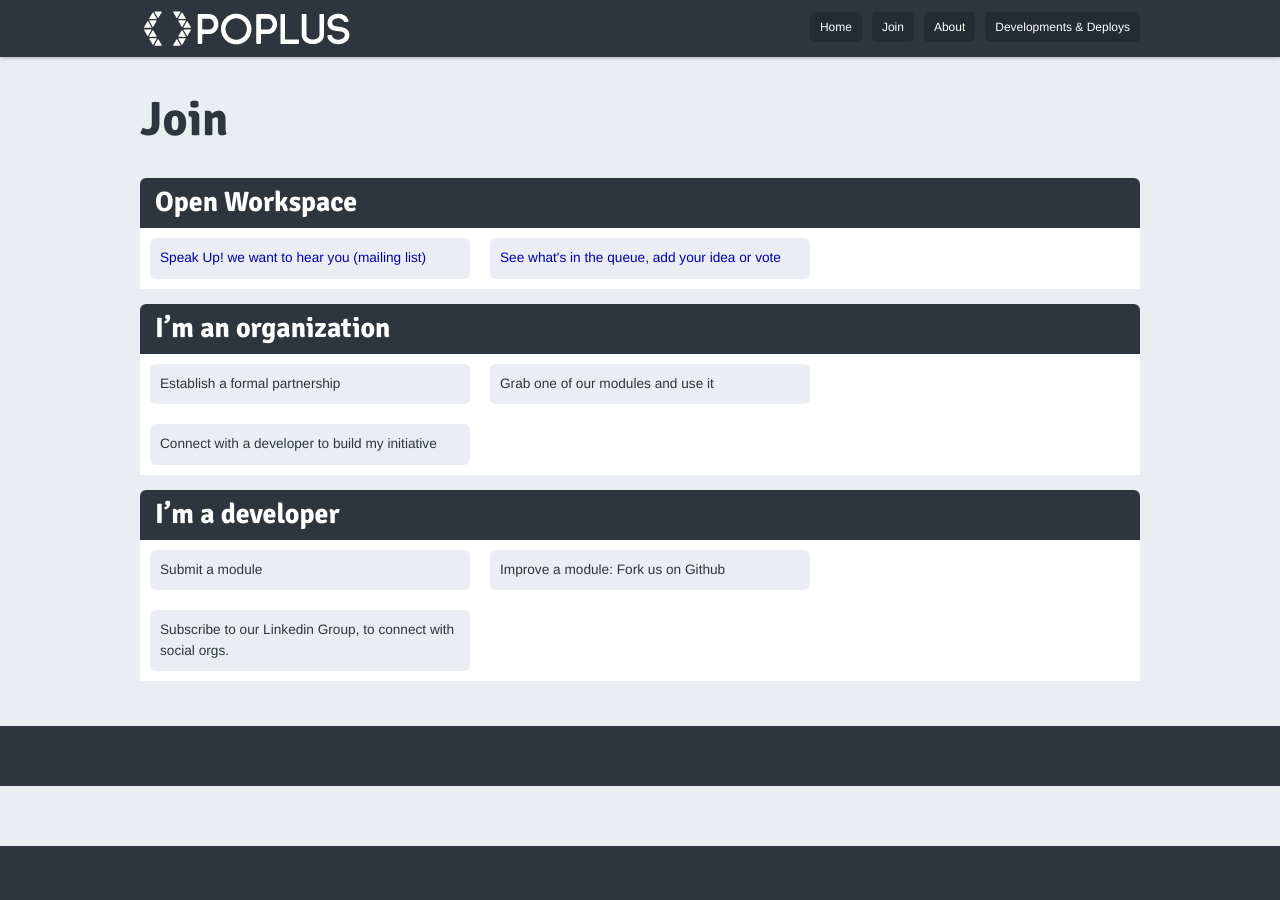
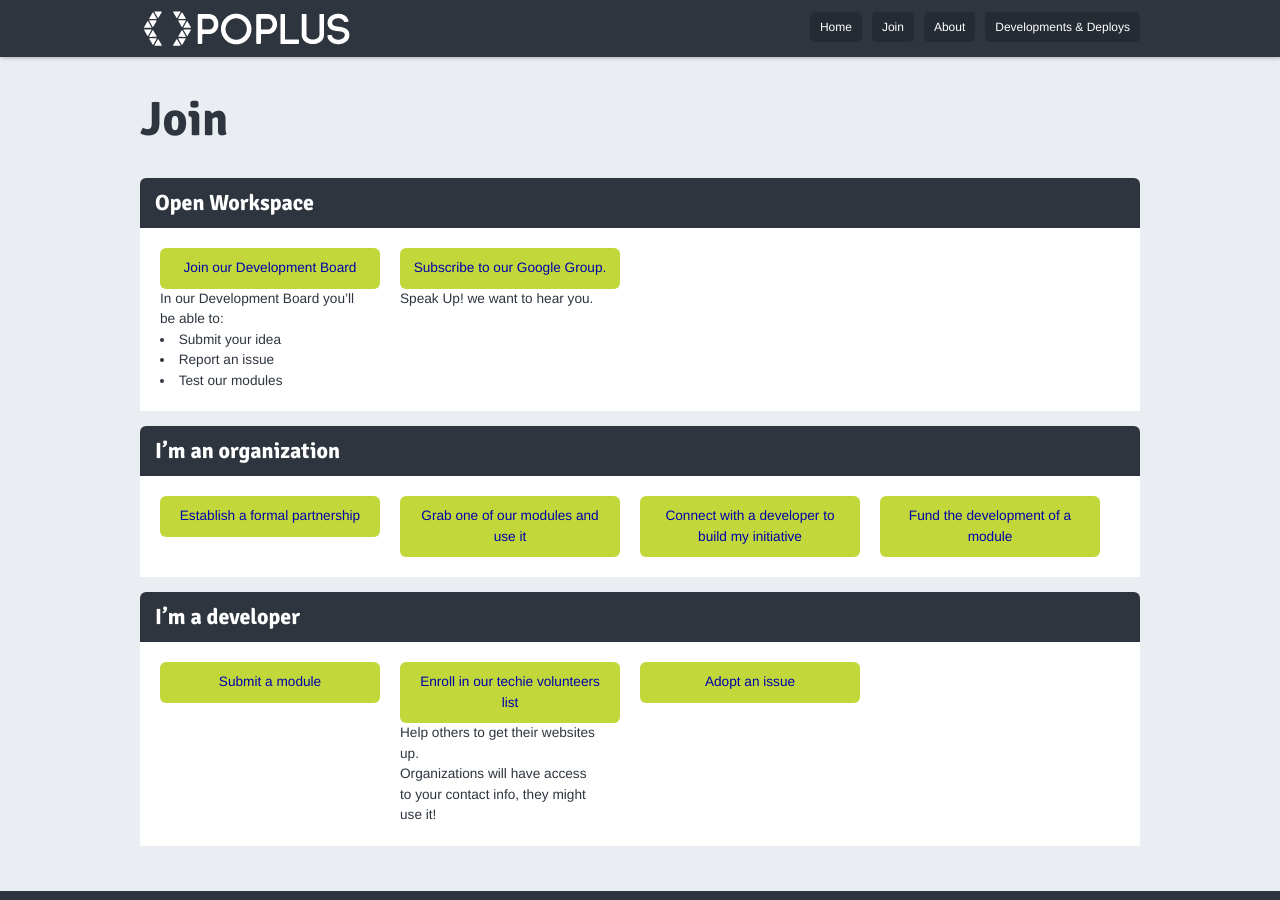
Before and after one commit to poplus/home-poplus, a Jekyll site: the page built from join/index.html, in a window 1280 px wide and 900 px high. Built offline with Jekyll 4.4.1, drawn with Linux system fonts in a browser that asks for light colours; Markdown is read by kramdown in place of the engine named in the settings.

Commit message:
Join buttons.

```diff
--- a/_config.yml
+++ b/_config.yml
@@ -6,8 +6,8 @@ auto: true
 name: Poplus
 author: Fundación Ciudadano Inteligente
 featured-image: //images/post/
-# url: http://beta.poplus.ciudadanointeligente.org
-url: http://localhost:4000
+url: http://beta.poplus.ciudadanointeligente.org
+# url: http://localhost:4000
 description: Poplus project.
 twitter: ciudadanoi
 github: ciudadanointeligente
--- a/join/index.html
+++ b/join/index.html
@@ -4,20 +4,28 @@ title: Join Poplus
 ---
 
 	  <h1>Join</h1>
+
 	  <div class="join">
 	  	<h2>Open Workspace</h2>
-	  	<div><a href="group.md">Speak Up! we want to hear you (mailing list)</a></div>
-	  	<div><a href="https://trello.com/b/5gGF4xrJ/poplus-development">See what's in the queue, add your idea or vote</a></div>
+	  	<div class="join-box">
+		  	<a href="https://trello.com/b/5gGF4xrJ/poplus-development"><div class="join-bt">Join our Development Board</div></a>
+		  	In our Development Board you’ll be able to:<li>Submit your idea</li><li>Report an issue</li><li>Test our modules</li>
+	  	</div>
+	  	<div class="join-box"><a href="group.md"><div class="join-bt">Subscribe to our Google Group.</div></a>Speak Up! we want to hear you.</div>
 	  </div>
+
 	  <div class="join">
 	  	<h2>I’m an organization</h2>
-	  	<div>Establish a formal partnership</div>
-	  	<div>Grab one of our modules and use it</div>
-	  	<div>Connect with a developer to build my initiative</div>
+	  	<div class="join-box"><a href="/"><div class="join-bt">Establish a formal partnership</div></div>
+	  	<div class="join-box"><a href="{{ site.url }}/catalogue.html"><div class="join-bt">Grab one of our modules and use it</div></div>
+	  	<div class="join-box"><a href="/"><div class="join-bt">Connect with a developer to build my initiative</div></div>
+	  	<div class="join-box"><a href="/"><div class="join-bt">Fund the development of a module</div></div>
 	  </div>
+
 	  <div class="join">
 	  	<h2>I’m a developer</h2>
-	  	<div>Submit a module</div>
-	  	<div>Improve a module: Fork us on Github</div>
-	  	<div>Subscribe to our Linkedin Group, to connect with social orgs.</div>
+	  	<div class="join-box"><a href="{{ site.url }}/catalogue.html"><div class="join-bt">Submit a module</div></div>
+	  	<div class="join-box"><a href="/"><div class="join-bt">Enroll in our techie volunteers list</div></a>Help others to get their websites up.<br>
+Organizations will have access to your contact info, they might use it!</div>
+	  	<div class="join-box"><a href="/"><div class="join-bt">Adopt an issue</div></div>
 	  </div>
```
Also changed, not shown: css/main.css.
